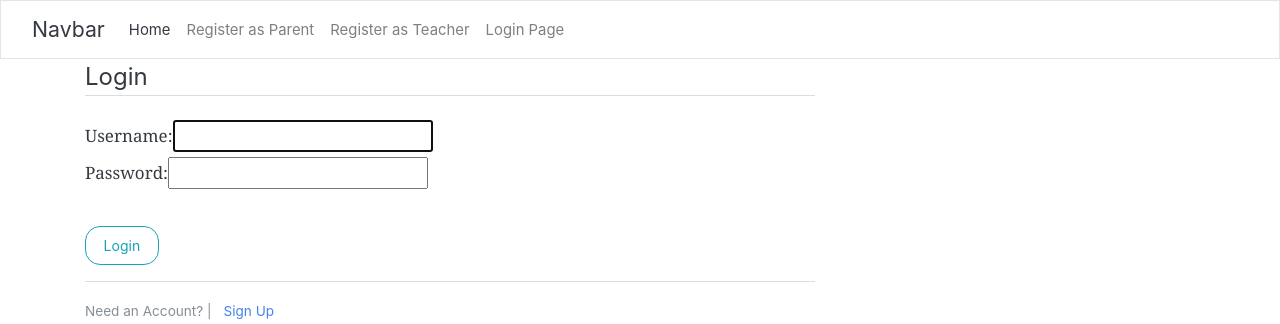
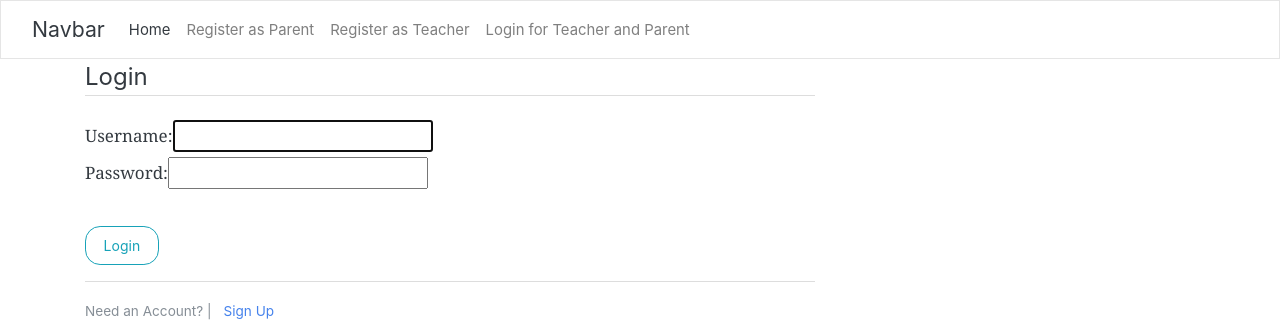
Before and after one commit to rezeq1/EducationWebsite, a Django app: page / in a window 1280 px wide. Shown: the top 324 px of the page. Run offline with Django 3.2, Linux system fonts and the light colour scheme; parts of the project's set-up code (start-up, migrations or seed data) failed here and were passed over; some libraries are stand-ins or nearby versions.

Commit message:
Test commit

```diff
--- a/educationweb/users/templates/users/base.html
+++ b/educationweb/users/templates/users/base.html
@@ -31,7 +31,7 @@
                 <a class="nav-item nav-link" href="{% url 'teacher_register' %}">Register as Teacher </a>
               </li>
               <li>
-                <a class="nav-item nav-link" href="{% url 'login' %}">Login Page</a>
+                <a class="nav-item nav-link" href="{% url 'login' %}">Login for Teacher and Parent</a>
 
               </li>
 
```
Also changed, not shown: educationweb/db.sqlite3.
